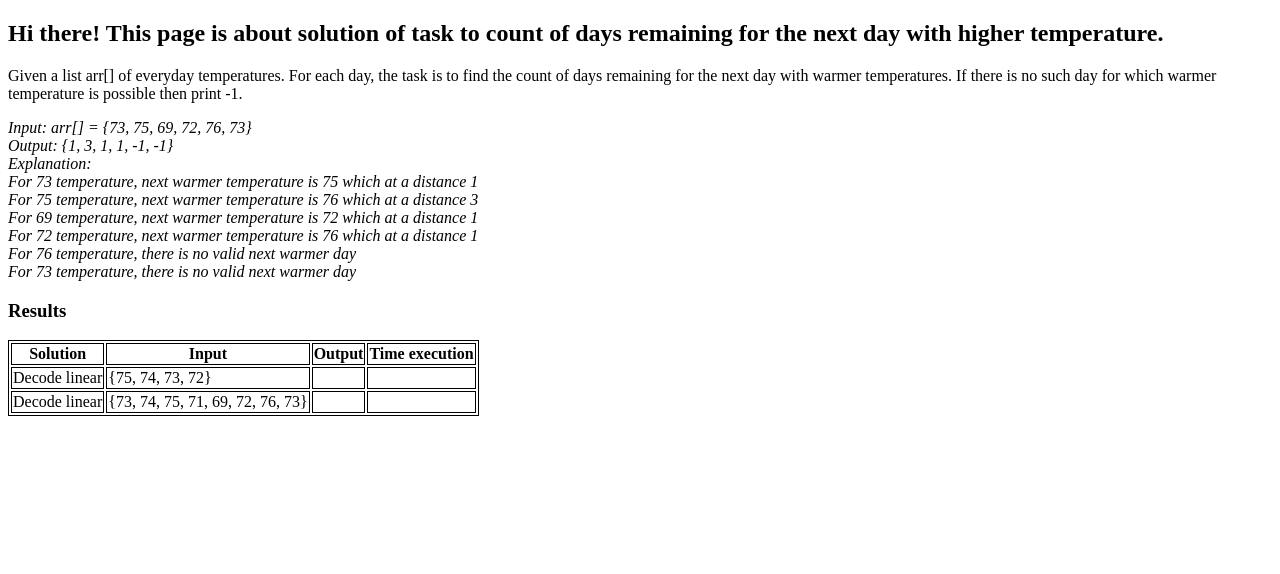
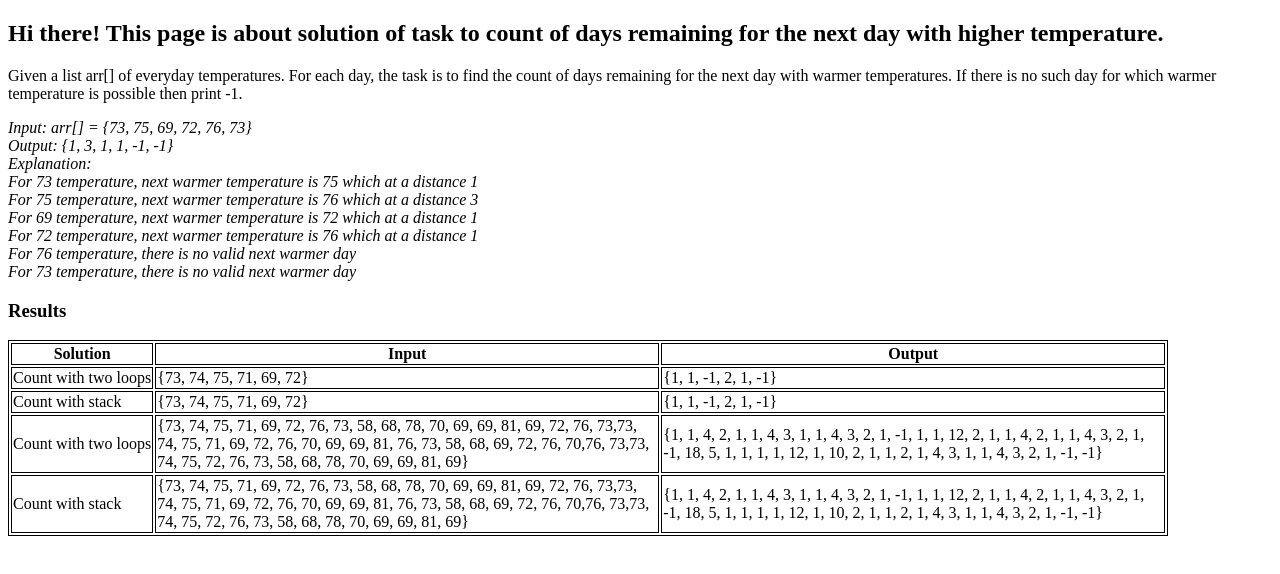
Before and after one commit to EgorTglhf/js-practice-tasks, a plain HTML site: page count-days-with-higher-temperature/index.html in a window 1280 px wide. Drawn offline with Linux system fonts and the light colour scheme.

Commit message:
added 2 solution with stack and with two loops

```diff
--- a/count-days-with-higher-temperature/count_days_stack.js
+++ b/count-days-with-higher-temperature/count_days_stack.js
@@ -1 +1,26 @@
-export default function cound_days_stack() {}
+export default function count_days_stack(daysTemperatureString) {
+  const stack = [];
+  const daysTemperatureArray = daysTemperatureString
+    .slice(1, daysTemperatureString.length - 1)
+    .split(',')
+    .map((d) => parseInt(d));
+
+  const countDaysArray = Array(daysTemperatureArray.length).fill(-1);
+
+  for (let i = daysTemperatureArray.length - 1; i >= 0; i--) {
+    while (
+      stack.length !== 0 &&
+      stack[stack.length - 1].value <= daysTemperatureArray[i]
+    ) {
+      stack.pop();
+    }
+
+    if (stack.length !== 0) {
+      countDaysArray[i] = stack[stack.length - 1].index - i;
+    }
+
+    stack.push({ index: i, value: daysTemperatureArray[i] });
+  }
+
+  return '{' + countDaysArray.join(', ') + '}';
+}
--- /dev/null
+++ b/count-days-with-higher-temperature/count_days_two_loops.js
@@ -0,0 +1,19 @@
+export default function count_days_two_loops(daysTemperatureString) {
+  const daysTemperatureArray = daysTemperatureString
+    .slice(1, daysTemperatureString.length - 1)
+    .split(',')
+    .map((d) => parseInt(d));
+
+  const countDayArray = Array(daysTemperatureArray.length).fill(-1);
+
+  for (let i = 0; i < daysTemperatureArray.length; i++) {
+    for (let j = i + 1; j < daysTemperatureArray.length; j++) {
+      if (daysTemperatureArray[i] < daysTemperatureArray[j]) {
+        countDayArray[i] = j - i;
+        break;
+      }
+    }
+  }
+
+  return '{' + countDayArray.join(', ') + '}';
+}
--- a/count-days-with-higher-temperature/index.html
+++ b/count-days-with-higher-temperature/index.html
@@ -45,21 +45,38 @@
             <th>Solution</th>
             <th>Input</th>
             <th>Output</th>
-            <th>Time execution</th>
           </tr>
         </thead>
         <tbody>
           <tr>
-            <td>Decode linear</td>
-            <td id="i_1">{75, 74, 73, 72}</td>
-            <td id="o_1"></td>
-            <td id="t_1"></td>
+            <td>Count with two loops</td>
+            <td id="l_i_1">{73, 74, 75, 71, 69, 72}</td>
+            <td id="l_o_1"></td>
           </tr>
           <tr>
-            <td>Decode linear</td>
-            <td id="i_2">{73, 74, 75, 71, 69, 72, 76, 73}</td>
-            <td id="o_2"></td>
-            <td id="t_2"></td>
+            <td>Count with stack</td>
+            <td id="s_i_1">{73, 74, 75, 71, 69, 72}</td>
+            <td id="s_o_1"></td>
+          </tr>
+          <tr>
+            <td>Count with two loops</td>
+            <td id="l_i_2">
+              {73, 74, 75, 71, 69, 72, 76, 73, 58, 68, 78, 70, 69, 69, 81, 69,
+              72, 76, 73,73, 74, 75, 71, 69, 72, 76, 70, 69, 69, 81, 76, 73, 58,
+              68, 69, 72, 76, 70,76, 73,73, 74, 75, 72, 76, 73, 58, 68, 78, 70,
+              69, 69, 81, 69}
+            </td>
+            <td id="l_o_2"></td>
+          </tr>
+          <tr>
+            <td>Count with stack</td>
+            <td id="s_i_2">
+              {73, 74, 75, 71, 69, 72, 76, 73, 58, 68, 78, 70, 69, 69, 81, 69,
+              72, 76, 73,73, 74, 75, 71, 69, 72, 76, 70, 69, 69, 81, 76, 73, 58,
+              68, 69, 72, 76, 70,76, 73,73, 74, 75, 72, 76, 73, 58, 68, 78, 70,
+              69, 69, 81, 69}
+            </td>
+            <td id="s_o_2"></td>
           </tr>
         </tbody>
       </table>
--- a/count-days-with-higher-temperature/script.js
+++ b/count-days-with-higher-temperature/script.js
@@ -1,11 +1,10 @@
-import count_days from './cound_days_stack.js';
+import count_days_stack from './count_days_stack.js';
+import count_days_two_loops from './count_days_two_loops.js';
 
-let startTime = performance.now();
-o_1.innerText = count_days(i_1.innerText);
-let endTime = performance.now();
-t_1.innerText = endTime - startTime;
+l_o_1.innerText = count_days_two_loops(l_i_1.innerText);
 
-startTime = performance.now();
-o_2.innerText = count_days(i_2.innerText);
-endTime = performance.now();
-t_2.innerText = endTime - startTime;
+s_o_1.innerText = count_days_stack(s_i_1.innerText);
+
+l_o_2.innerText = count_days_two_loops(l_i_2.innerText);
+
+s_o_2.innerText = count_days_stack(s_i_2.innerText);
```
